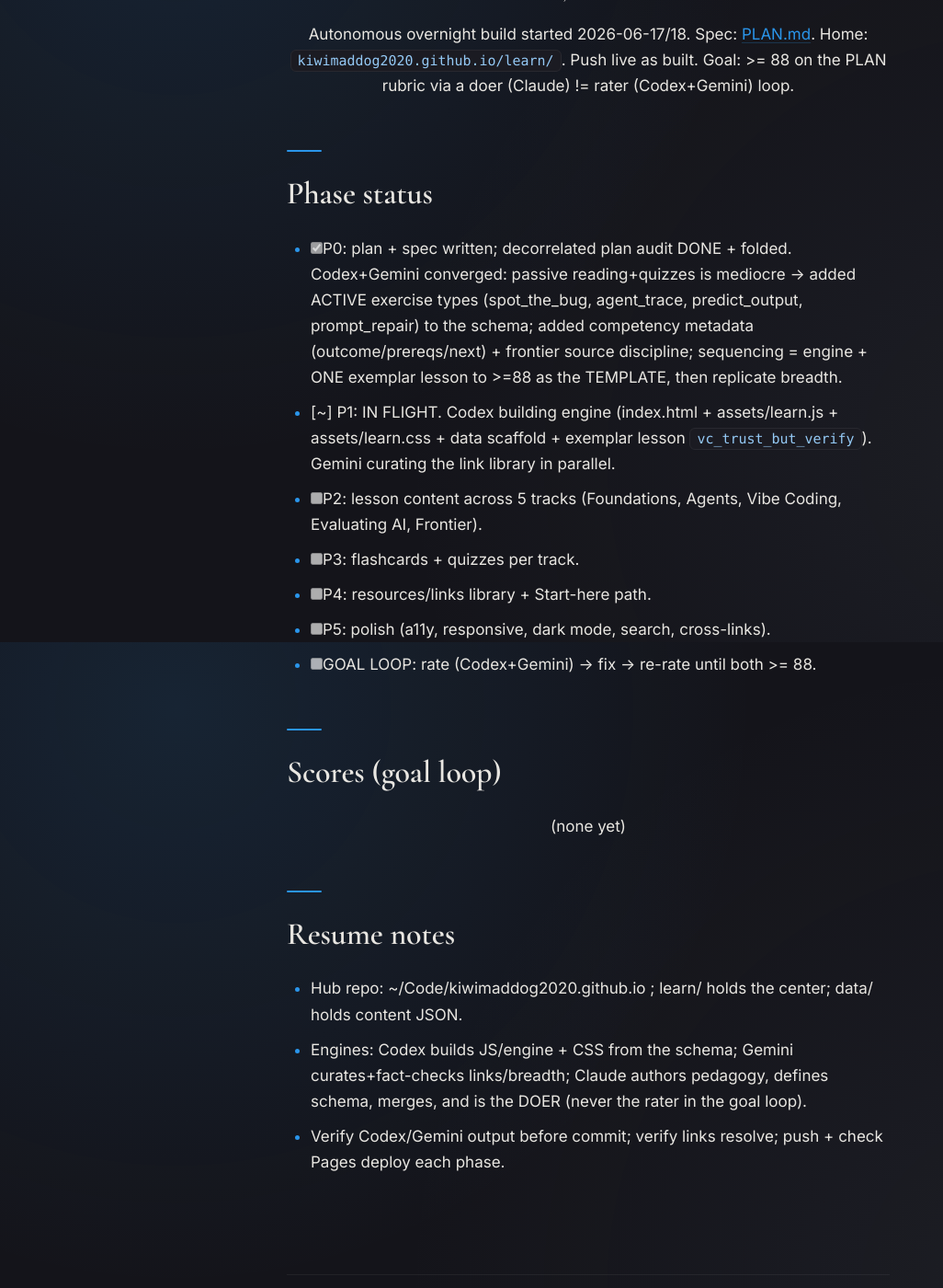
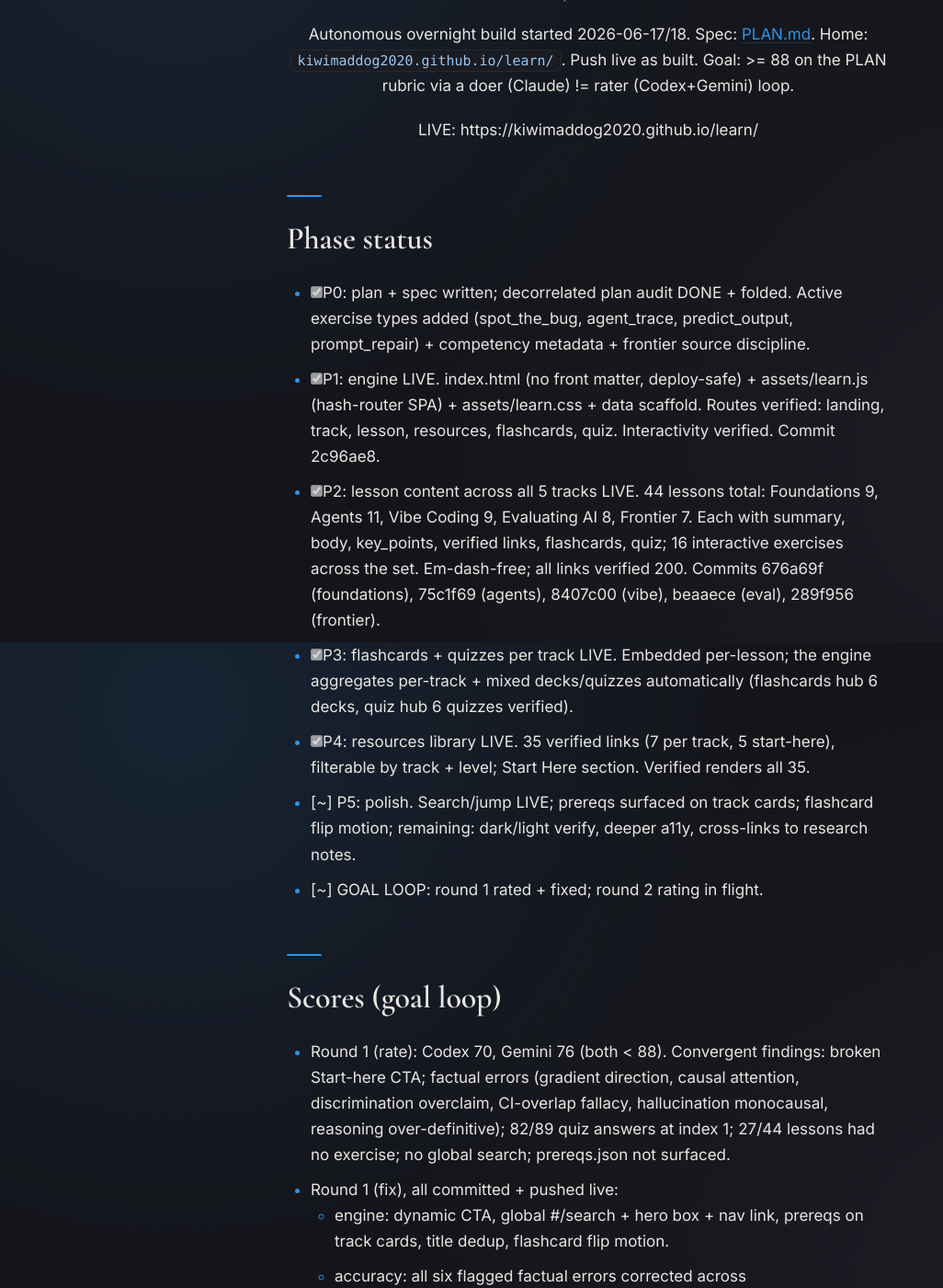
Before and after one commit to KiwiMaddog2020/kiwimaddog2020.github.io, a Jekyll site: the page built from learn/BUILD_STATE.md, in a window 1280 px wide and 1400 px high, scrolled down 202 px. Shown: the whole window at 92% size, without its empty margins (0-1026 px from the left). Built offline with Jekyll 4.4.1, drawn with Linux system fonts in a browser that asks for light colours; our own code applies the rules of GitHub Pages for plain Markdown files; some of the changed text lies outside the part shown.

Commit message:
docs(learn): record goal-loop round 1 scores + fixes in BUILD_STATE

```diff
--- a/learn/BUILD_STATE.md
+++ b/learn/BUILD_STATE.md
@@ -4,27 +4,57 @@ Autonomous overnight build started 2026-06-17/18. Spec: [PLAN.md](PLAN.md). Home
 `kiwimaddog2020.github.io/learn/`. Push live as built. Goal: >= 88 on the PLAN rubric via a doer
 (Claude) != rater (Codex+Gemini) loop.
 
+LIVE: https://kiwimaddog2020.github.io/learn/
+
 ## Phase status
 
-- [x] P0: plan + spec written; decorrelated plan audit DONE + folded. Codex+Gemini converged: passive
-  reading+quizzes is mediocre -> added ACTIVE exercise types (spot_the_bug, agent_trace, predict_output,
-  prompt_repair) to the schema; added competency metadata (outcome/prereqs/next) + frontier source
-  discipline; sequencing = engine + ONE exemplar lesson to >=88 as the TEMPLATE, then replicate breadth.
-- [~] P1: IN FLIGHT. Codex building engine (index.html + assets/learn.js + assets/learn.css + data
-  scaffold + exemplar lesson `vc_trust_but_verify`). Gemini curating the link library in parallel.
-- [ ] P2: lesson content across 5 tracks (Foundations, Agents, Vibe Coding, Evaluating AI, Frontier).
-- [ ] P3: flashcards + quizzes per track.
-- [ ] P4: resources/links library + Start-here path.
-- [ ] P5: polish (a11y, responsive, dark mode, search, cross-links).
-- [ ] GOAL LOOP: rate (Codex+Gemini) -> fix -> re-rate until both >= 88.
+- [x] P0: plan + spec written; decorrelated plan audit DONE + folded. Active exercise types added
+  (spot_the_bug, agent_trace, predict_output, prompt_repair) + competency metadata + frontier source
+  discipline.
+- [x] P1: engine LIVE. index.html (no front matter, deploy-safe) + assets/learn.js (hash-router SPA) +
+  assets/learn.css + data scaffold. Routes verified: landing, track, lesson, resources, flashcards,
+  quiz. Interactivity verified. Commit 2c96ae8.
+- [x] P2: lesson content across all 5 tracks LIVE. 44 lessons total: Foundations 9, Agents 11,
+  Vibe Coding 9, Evaluating AI 8, Frontier 7. Each with summary, body, key_points, verified links,
+  flashcards, quiz; 16 interactive exercises across the set. Em-dash-free; all links verified 200.
+  Commits 676a69f (foundations), 75c1f69 (agents), 8407c00 (vibe), beaaece (eval), 289f956 (frontier).
+- [x] P3: flashcards + quizzes per track LIVE. Embedded per-lesson; the engine aggregates per-track +
+  mixed decks/quizzes automatically (flashcards hub 6 decks, quiz hub 6 quizzes verified).
+- [x] P4: resources library LIVE. 35 verified links (7 per track, 5 start-here), filterable by
+  track + level; Start Here section. Verified renders all 35.
+- [~] P5: polish. Search/jump LIVE; prereqs surfaced on track cards; flashcard flip motion;
+  remaining: dark/light verify, deeper a11y, cross-links to research notes.
+- [~] GOAL LOOP: round 1 rated + fixed; round 2 rating in flight.
 
 ## Scores (goal loop)
 
-(none yet)
+- Round 1 (rate): Codex 70, Gemini 76 (both < 88). Convergent findings: broken Start-here CTA;
+  factual errors (gradient direction, causal attention, discrimination overclaim, CI-overlap
+  fallacy, hallucination monocausal, reasoning over-definitive); 82/89 quiz answers at index 1;
+  27/44 lessons had no exercise; no global search; prereqs.json not surfaced.
+- Round 1 (fix), all committed + pushed live:
+  - engine: dynamic CTA, global #/search + hero box + nav link, prereqs on track cards,
+    title dedup, flashcard flip motion.
+  - accuracy: all six flagged factual errors corrected across foundations/eval/frontier.
+  - interactivity: exercises added to all 27 missing lessons (44/44 now); every MCQ answer
+    position deterministically rebalanced by rotation (quiz now 22/21/22/24 across 0-3).
+- Round 2 (rate): IN FLIGHT (Codex + Gemini).
+
+## Verify ledger (what was checked)
+
+- All JSON parses; tracks.json lesson order matches each track file's ids (set + count).
+- All prereqs/next references resolve to real lesson ids.
+- Zero em-dashes across learn/ (grep clean).
+- Every lesson + library link curl-verified 200 (OpenAI reasoning post 403'd to non-browser clients,
+  swapped for arxiv test-time-compute paper in lesson + library).
+- Live Pages deploy serves new content (live agents.json = 11 lessons).
 
 ## Resume notes
 
 - Hub repo: ~/Code/kiwimaddog2020.github.io ; learn/ holds the center; data/ holds content JSON.
-- Engines: Codex builds JS/engine + CSS from the schema; Gemini curates+fact-checks links/breadth;
-  Claude authors pedagogy, defines schema, merges, and is the DOER (never the rater in the goal loop).
-- Verify Codex/Gemini output before commit; verify links resolve; push + check Pages deploy each phase.
+- Engine reads each track's lessons file and orders by tracks.json `lessons` id-list (unlisted -> 999).
+  Flashcard/quiz decks build from each lesson's embedded arrays. So adding a lesson = add to the track
+  file AND to tracks.json `lessons`.
+- Claude is the DOER (authors pedagogy, merges, verifies). Codex+Gemini are RATERS in the goal loop
+  (never Claude). Verify agent output before commit; verify links resolve; push + check deploy each phase.
+- Preview: launch.json `learn-center` (port 8156, --directory .../learn).
```
